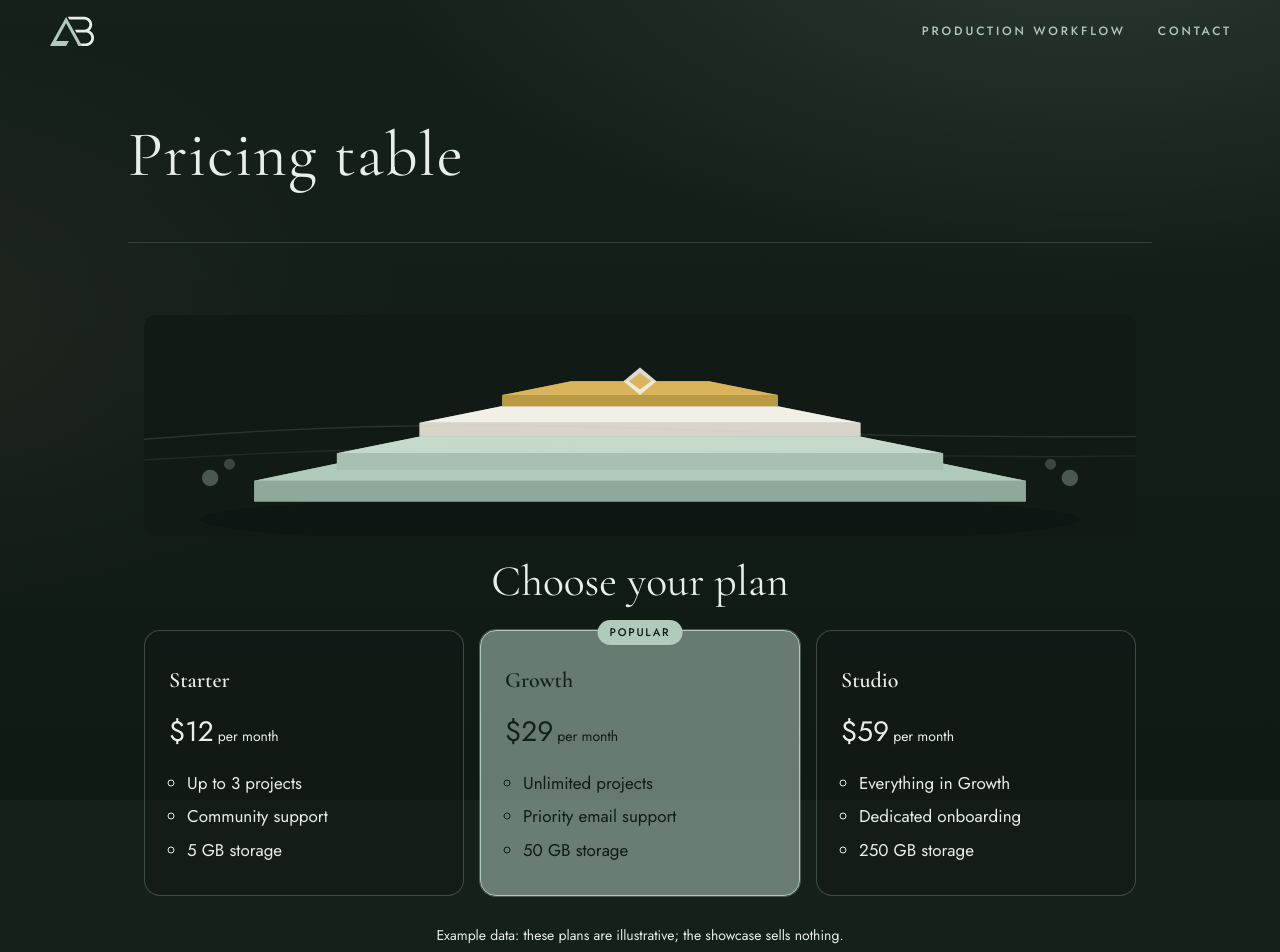
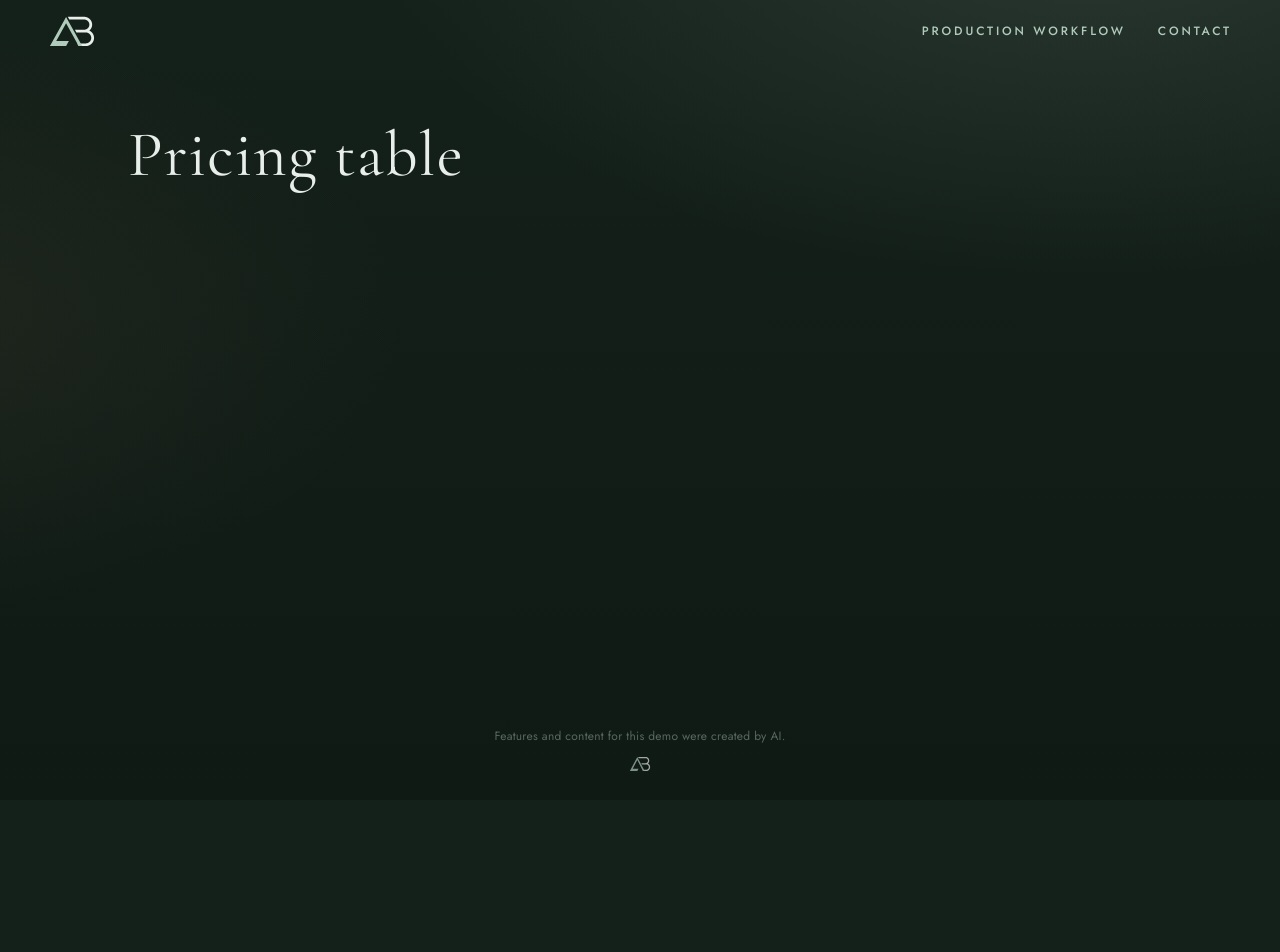
Before and after one commit to ashtonbach/agent-showcase, a Next.js app: page / in a window 1280 px wide. Shown: the top 952 px of the page. After the commit the page ends 800 px from the top, so only its background shows below. Built offline with nearby package versions, Linux system fonts and the light colour scheme.

Commit message:
Base: lab slot empty, from main 0ca8716 (Author: Alder)

```diff
--- a/app/lab/pricing-table/index.tsx
+++ /dev/null
@@ -1,82 +0,0 @@
-"use client";
-
-import { useState } from "react";
-
-const css = `
-.lab-wrap { width: min(960px, 100%); margin: 8px auto 56px; padding: 0 16px; box-sizing: border-box; }
-.lab-header { display: block; width: 100%; aspect-ratio: 9 / 2; height: auto; border-radius: 12px; object-fit: cover; margin-bottom: 20px; }
-.lab-fallback { display: block; width: 100%; aspect-ratio: 9 / 2; border-radius: 12px; background: rgba(176, 203, 188, 0.12); margin-bottom: 20px; }
-.lab-title { font-family: var(--serif); font-weight: 400; font-size: 30px; line-height: 1.2; color: var(--mist, #f2efe6); margin: 0 0 28px; text-align: center; }
-.lab-tiers { list-style: none; margin: 0; padding: 0; display: grid; grid-template-columns: repeat(3, 1fr); gap: 16px; }
-@media (max-width: 760px) { .lab-tiers { grid-template-columns: 1fr; max-width: min(720px, 100%); margin: 0 auto; } }
-.lab-card { position: relative; border: 1px solid rgba(176, 203, 188, 0.28); border-radius: 16px; padding: 24px; background: rgba(18, 26, 22, 0.45); color: #e8eee9; }
-.lab-card[data-best="true"] { border-color: var(--sage, #b0cbbc); background: rgba(176, 203, 188, 0.55); box-shadow: 0 0 0 1px rgba(176, 203, 188, 0.35); color: #121a16; }
-.lab-card[data-best="true"] .lab-name,
-.lab-card[data-best="true"] .lab-price { color: #14201a; }
-.lab-card[data-best="true"] .lab-price span { color: #121a16; }
-.lab-badge { position: absolute; top: -11px; left: 50%; transform: translateX(-50%); font-family: var(--sans); font-size: 11px; font-weight: 500; letter-spacing: 0.16em; text-transform: uppercase; background: var(--sage, #b0cbbc); color: #121a16; padding: 4px 12px; border-radius: 999px; }
-.lab-name { font-family: var(--serif); font-size: 22px; margin: 8px 0 12px; color: var(--mist, #f2efe6); }
-.lab-price { font-size: 28px; margin: 0 0 16px; color: var(--mist, #f2efe6); }
-.lab-price span { font-size: 14px; font-weight: 400; color: #e8eee9; margin-left: 4px; }
-.lab-features { margin: 0; padding: 0 0 0 18px; line-height: 1.5; }
-.lab-features li { margin-bottom: 8px; }
-.lab-note { margin: 28px 0 0; text-align: center; font-size: 14px; color: #e8eee9; }
-@media (prefers-reduced-motion: reduce) { .lab-card { transition: none; } }
-`;
-
-// Example plan prices — illustrative showcase tiers only
-const tiers = [
-  { name: "Starter", price: "12", features: ["Up to 3 projects", "Community support", "5 GB storage"] },
-  {
-    name: "Growth",
-    price: "29",
-    best: true,
-    features: ["Unlimited projects", "Priority email support", "50 GB storage"],
-  },
-  { name: "Studio", price: "59", features: ["Everything in Growth", "Dedicated onboarding", "250 GB storage"] },
-];
-
-export default function Lab() {
-  const [headerOk, setHeaderOk] = useState(true);
-  const titleId = "lab-pricing-title";
-
-  return (
-    <section data-lab="pricing-table" aria-labelledby={titleId} className="lab-wrap">
-      <style>{css}</style>
-      {headerOk ? (
-        <img
-          data-art="image"
-          className="lab-header"
-          src="/lab/pricing-table/header.svg"
-          width={720}
-          height={160}
-          alt=""
-          onError={() => setHeaderOk(false)}
-        />
-      ) : (
-        <span data-art="fallback" className="lab-fallback" aria-hidden="true" />
-      )}
-      <h2 id={titleId} className="lab-title">Choose your plan</h2>
-      <ul className="lab-tiers">
-        {tiers.map((t) => (
-          <li key={t.name} className="lab-card" {...(t.best ? { "data-best": "true" } : {})}>
-            {t.best ? <span className="lab-badge">Popular</span> : null}
-            <h3 className="lab-name">{t.name}</h3>
-            <p className="lab-price">
-              ${t.price}
-              <span>per month</span>
-            </p>
-            <ul className="lab-features">
-              {t.features.map((f) => (
-                <li key={f}>{f}</li>
-              ))}
-            </ul>
-          </li>
-        ))}
-      </ul>
-      <p className="lab-note">
-        Example data: these plans are illustrative; the showcase sells nothing.
-      </p>
-    </section>
-  );
-}
--- a/app/page.tsx
+++ b/app/page.tsx
@@ -1,4 +1,3 @@
-import Lab from "./lab/pricing-table";
 import { readDemoKey, demoTitle } from "./demo-name";
 const demoKey = readDemoKey();
 const demoName = demoTitle();
@@ -6,7 +5,7 @@ export default function Page() {
   return (
     <div className="page-stack">
       <h1 className="demo-title" data-i18n={demoKey}>{demoName}</h1>
-      <Lab /> {/* lab:slot */}
+      {/* lab:slot */}
     </div>
   );
 }
```
Also changed, not shown: public/lab/pricing-table/header.svg (deleted).
